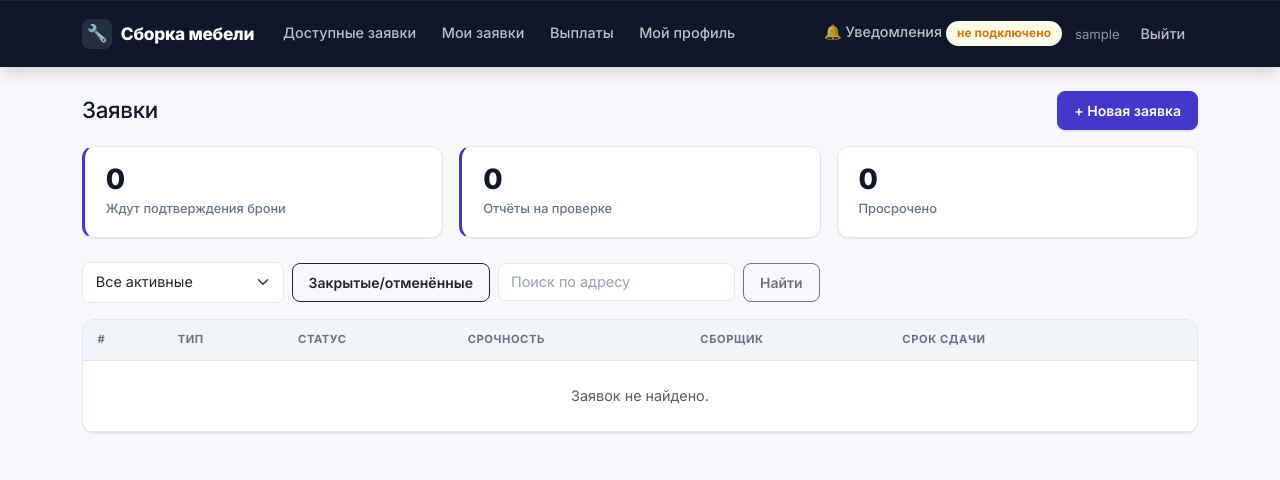
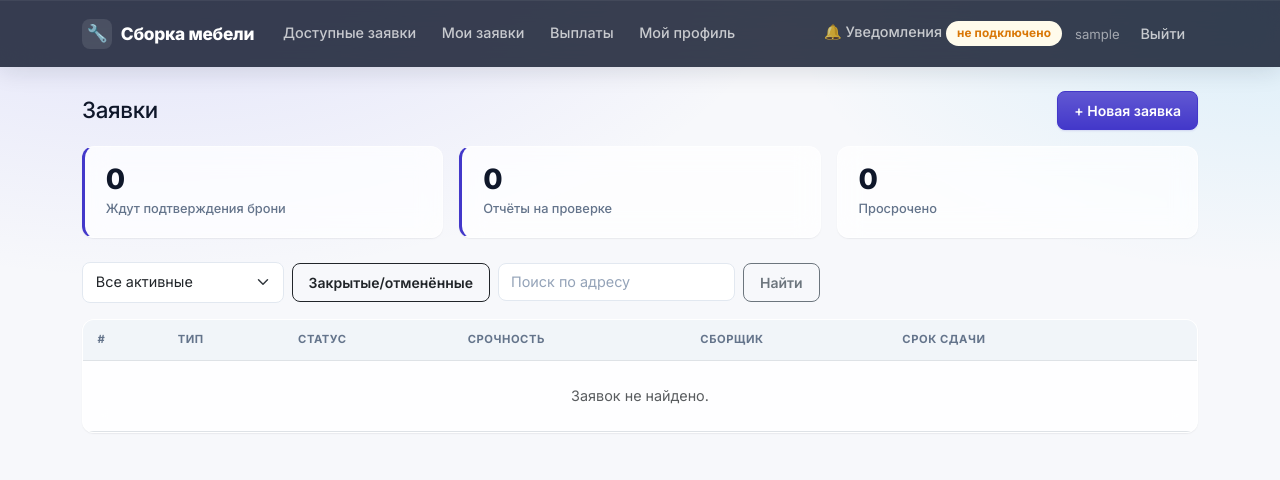
Before and after one commit to Logminal/pickers_app, a Django app: page /manager/orders/ in a window 1280 px wide. Shown: the top 480 px of the page. Run offline with Django 5.2, Linux system fonts and the light colour scheme; the visitor is signed in with stand-in values (Sample User, id 1); data that the repository does not hold is empty.

Commit message:
Apple-style glassmorphism: матовое стекло для карточек и навбара
По запросу — визуальный стиль в духе Apple (полупрозрачные
"стеклянные" панели, blur, мягкая глубина). Использовал уже
подключённый в проекте скилл ui-ux-pro-max для рекомендаций по
параметрам стекла (blur, прозрачность, границы) и палитре.

Важное отличие от классического glassmorphism (там обычно 15-30%
непрозрachности): здесь рабочий инструмент с плотным текстом и
таблицами, а не промо-страница, поэтому фон карточек держим
непрозрачнее (72-85%) — контраст текста важнее декоративности.
Таблицы — ещё плотнее (85%), почти без блюра, чтобы не страдала
читаемость данных (это прямая рекомендация из данных скилла:
блюр — для декоративных/модальных слоёв, не для плотного контента).

- Мягкий цветной градиент на фон страницы — без него стекло не
  видно (полупрозрачной поверхности не на чем "показать" блюр).
- Навбар — тонированное стекло, sticky (остаётся при скролле,
  как тулбары в macOS/iOS).
- content-card, stat-card, auth-card, empty-state — матовое стекло
  с мягкой границей и лёгким blur.
- Кнопка primary — тонкий глянцевый градиент сверху для объёма.

Проверено вживую в браузере (computed styles: backdrop-filter,
контраст текста), в т.ч. на мобильной ширине — без горизонтального
скролла. 101 тест зелёный.

Co-Authored-By: Claude Sonnet 5 <noreply@anthropic.com>

```diff
--- a/static/css/app.css
+++ b/static/css/app.css
@@ -22,12 +22,32 @@
   --shadow-sm: 0 1px 2px rgba(15, 23, 42, 0.04), 0 1px 1px rgba(15, 23, 42, 0.03);
   --shadow-md: 0 4px 16px rgba(15, 23, 42, 0.06), 0 1px 3px rgba(15, 23, 42, 0.04);
   --shadow-lg: 0 12px 32px rgba(15, 23, 42, 0.1), 0 2px 6px rgba(15, 23, 42, 0.04);
+
+  /* Стекло (Apple-стиль) — держим достаточно непрозрачным (не 15-30%, как в
+     классическом glassmorphism): это рабочий инструмент с плотным текстом и
+     таблицами, а не промо-страница, поэтому контраст важнее декоративности. */
+  --glass-bg: rgba(255, 255, 255, 0.72);
+  --glass-bg-strong: rgba(255, 255, 255, 0.85);
+  --glass-border: rgba(255, 255, 255, 0.6);
+  --glass-blur: blur(20px) saturate(160%);
+  --glass-blur-sm: blur(12px) saturate(140%);
 }
 
 * { -webkit-font-smoothing: antialiased; -moz-osx-font-smoothing: grayscale; }
 
+/* Мягкий цветной фон на всю страницу — без него стеклянные панели не будут
+   заметны (полупрозрачной белой поверхности не на чем "показать" блюр). */
+html {
+  background:
+    radial-gradient(1100px 600px at 12% -10%, rgba(99, 102, 241, 0.16), transparent 60%),
+    radial-gradient(900px 500px at 100% 0%, rgba(14, 165, 233, 0.12), transparent 55%),
+    radial-gradient(800px 500px at 20% 100%, rgba(236, 72, 153, 0.08), transparent 55%),
+    var(--bg);
+  background-attachment: fixed;
+}
+
 body {
-  background: var(--bg);
+  background: transparent;
   color: var(--ink);
   font-family: 'Inter', -apple-system, BlinkMacSystemFont, 'Segoe UI', Roboto, sans-serif;
   font-size: 0.95rem;
@@ -46,12 +66,18 @@ h1, h2, h3, h4, h5, .navbar-brand {
 a { color: var(--brand); }
 a:hover { color: var(--brand-dark); }
 
-/* Навбар */
+/* Навбар — тонированное стекло поверх контента, как полупрозрачные тулбары в
+   macOS/iOS (Apple HIG: blur обозначает "плавающий" слой над контентом). */
 .navbar.app-navbar {
-  background: var(--ink) !important;
+  background: rgba(15, 23, 42, 0.82) !important;
+  -webkit-backdrop-filter: var(--glass-blur);
+  backdrop-filter: var(--glass-blur);
   padding-top: 0.85rem;
   padding-bottom: 0.85rem;
-  box-shadow: 0 1px 0 rgba(255,255,255,0.06) inset, 0 4px 16px rgba(15,23,42,0.18);
+  position: sticky;
+  top: 0;
+  z-index: 1030;
+  box-shadow: 0 1px 0 rgba(255,255,255,0.06) inset, 0 4px 24px rgba(15,23,42,0.12);
 }
 .app-navbar .navbar-brand {
   font-weight: 800;
@@ -94,26 +120,42 @@ a:hover { color: var(--brand-dark); }
 }
 .app-navbar .nav-link.btn-link:hover { color: #fff !important; }
 
-/* Карточки-контейнеры */
-.card, .table-responsive, .content-card {
-  background: var(--surface);
-  border: 1px solid var(--border);
+/* Карточки-контейнеры — матовое стекло (Apple-стиль): достаточно непрозрачное,
+   чтобы текст оставался чётким, но с блюром фона для ощущения глубины. */
+.card, .content-card {
+  background: var(--glass-bg);
+  border: 1px solid var(--glass-border);
   border-radius: var(--radius);
   box-shadow: var(--shadow-sm);
+  -webkit-backdrop-filter: var(--glass-blur-sm);
+  backdrop-filter: var(--glass-blur-sm);
 }
 .content-card {
   padding: 1.5rem;
   margin-bottom: 1.5rem;
 }
 
+/* Таблицы — плотный текст, поэтому стекло здесь более непрозрачное (почти
+   сплошное): избыточная прозрачность на дата-таблице вредит читаемости
+   (см. anti-pattern "не глушить контраст декоративностью"). */
+.table-responsive {
+  background: var(--glass-bg-strong);
+  border: 1px solid var(--glass-border);
+  border-radius: var(--radius);
+  box-shadow: var(--shadow-sm);
+  -webkit-backdrop-filter: var(--glass-blur-sm);
+  backdrop-filter: var(--glass-blur-sm);
+}
+
 /* Карточки заявок в сетке (список доступных заявок и т.п.) — кликабельно ощущаются */
 .card {
-  transition: box-shadow 0.15s ease, border-color 0.15s ease, transform 0.15s ease;
+  transition: box-shadow 0.15s ease, border-color 0.15s ease, transform 0.15s ease, background 0.15s ease;
 }
 .card:has(a.stretched-link):hover,
 .row.g-3 .card:hover {
   box-shadow: var(--shadow-md);
-  border-color: #d8ddf5;
+  border-color: rgba(67, 56, 202, 0.25);
+  background: var(--glass-bg-strong);
   transform: translateY(-1px);
 }
 
@@ -127,7 +169,7 @@ a:hover { color: var(--brand-dark); }
 }
 .btn:active { transform: translateY(1px); }
 .btn-primary {
-  background: var(--brand);
+  background: linear-gradient(180deg, rgba(255,255,255,0.16), rgba(255,255,255,0)), var(--brand);
   border-color: var(--brand);
   box-shadow: 0 1px 2px rgba(67,56,202,0.15);
 }
@@ -196,18 +238,21 @@ a:hover { color: var(--brand-dark); }
 
 /* Карточки-статистика (сводка менеджера) */
 .stat-card {
-  background: var(--surface);
-  border: 1px solid var(--border);
+  background: var(--glass-bg);
+  border: 1px solid var(--glass-border);
   border-radius: var(--radius);
   box-shadow: var(--shadow-sm);
+  -webkit-backdrop-filter: var(--glass-blur-sm);
+  backdrop-filter: var(--glass-blur-sm);
   padding: 1.1rem 1.3rem;
   text-decoration: none;
   display: block;
-  transition: border-color 0.15s ease, box-shadow 0.15s ease, transform 0.15s ease;
+  transition: border-color 0.15s ease, box-shadow 0.15s ease, transform 0.15s ease, background 0.15s ease;
 }
 .stat-card:hover {
   border-color: var(--brand);
   box-shadow: var(--shadow-md);
+  background: var(--glass-bg-strong);
   transform: translateY(-2px);
 }
 .stat-card .stat-value {
@@ -301,13 +346,15 @@ input[type="date"]:focus, textarea:focus, select:focus {
   justify-content: center;
 }
 .auth-card {
-  background: var(--surface);
-  border: 1px solid var(--border);
+  background: var(--glass-bg-strong);
+  border: 1px solid var(--glass-border);
   border-radius: var(--radius);
   padding: 2rem;
   width: 100%;
   max-width: 420px;
-  box-shadow: 0 4px 24px rgba(15,23,42,0.06);
+  box-shadow: var(--shadow-lg);
+  -webkit-backdrop-filter: var(--glass-blur);
+  backdrop-filter: var(--glass-blur);
 }
 
 /* Пустое состояние */
@@ -315,9 +362,11 @@ input[type="date"]:focus, textarea:focus, select:focus {
   text-align: center;
   padding: 3.5rem 1.5rem;
   color: var(--ink-muted);
-  background: var(--surface);
-  border: 1px dashed var(--border);
+  background: var(--glass-bg);
+  border: 1px dashed rgba(148, 163, 184, 0.4);
   border-radius: var(--radius);
+  -webkit-backdrop-filter: var(--glass-blur-sm);
+  backdrop-filter: var(--glass-blur-sm);
 }
 .empty-state .h1 { opacity: 0.7; }
 
```
